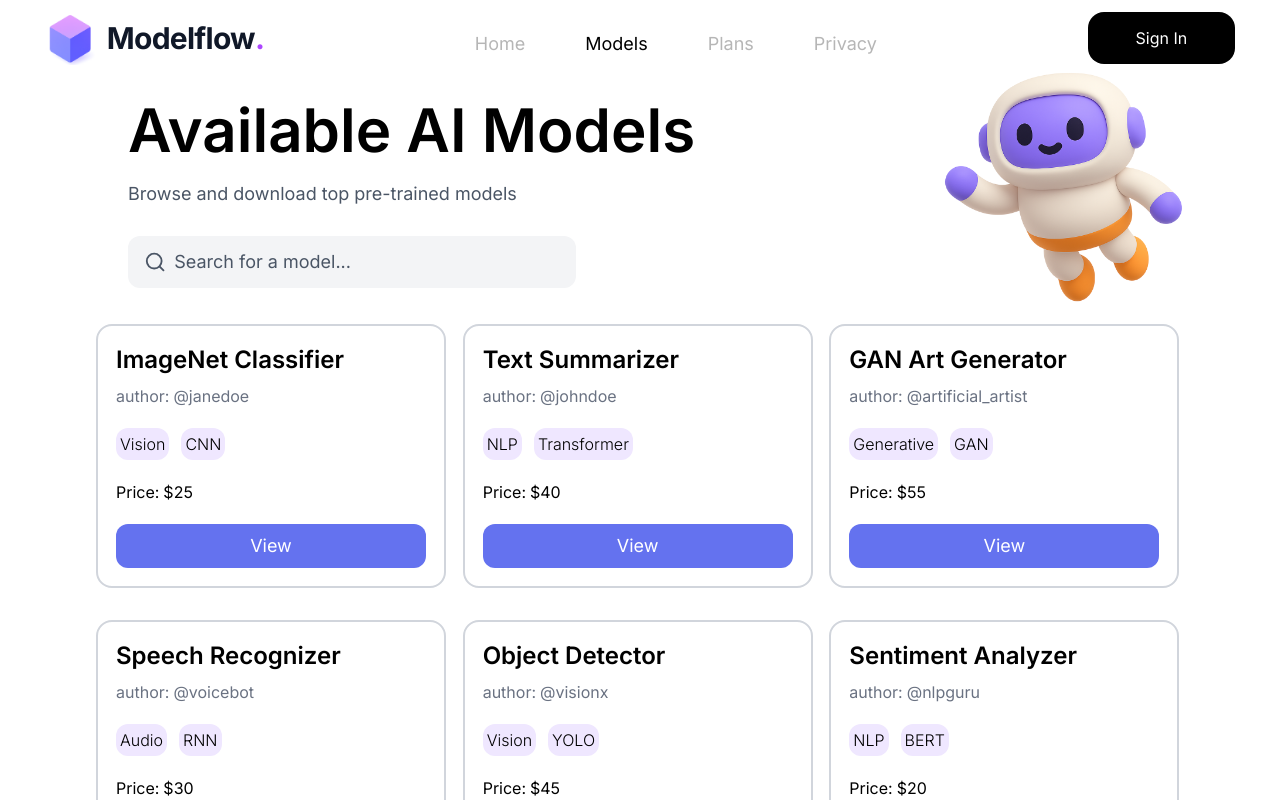
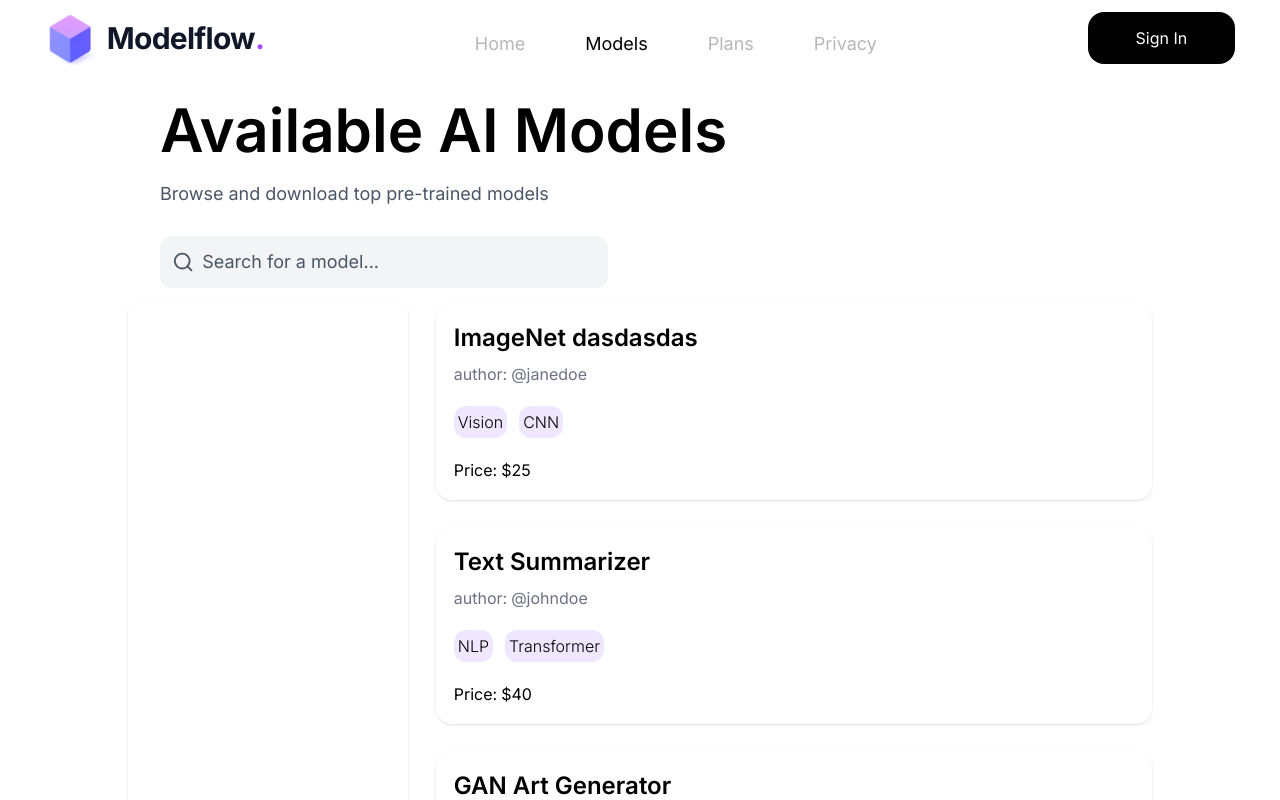
Before and after one commit to Dalaqa25/ModelFlow_nextJS, a Next.js app: page /modelsList in a window 1280 px wide. Shown: the top 800 px of the page. Built offline with nearby package versions, Linux system fonts and the light colour scheme.

Commit message:
model list page layout updated

```diff
--- a/app/components/modelBox.jsx
+++ b/app/components/modelBox.jsx
@@ -1,13 +1,16 @@
 import modelData from 'app/modelsList/modeldata.js'
+import {Search} from "lucide-react";
 
 export default function modelBox() {
     return (
-        <div className='grid grid-cols-3 gap-3'>
+        <div className='flex gap-7 w-full'>
+            <div className='h-[700px] w-[400px] hidden md:block rounded-lg shadow'>
+            </div>
+            <section className='flex flex-col gap-7 w-full'>
                 {modelData.map(model => (
-                <div key={model.id} className='border-gray-300 w-[350px] border-2 p-1 rounded-2xl overflow-hidden mt-5'>
+                    <div key={model.id} className='shadow p-1 rounded-2xl overflow-hidden cursor-pointer hover:bg-gray-50 transition-all'>
                         <div className='p-3.5 flex flex-col gap-5'>
                             <div className='flex gap-4'>
-
                                 <div className='flex flex-col gap-2'>
                                     <h2 className='text-2xl font-semibold'>{model.name}</h2>
                                     <span className='flex gap-1 text-gray-500'>
@@ -25,10 +28,10 @@ export default function modelBox() {
                             <span className='flex gap-1'>
                                 Price: <span className='flex'>$<p>{model.price}</p></span>
                             </span>
-                        <button className='btn-primary text-white rounded-xl py-2 text-lg'>View</button>
                         </div>
                     </div>
                 ))}
+            </section>
         </div>
     )
 }
--- a/app/modelsList/modeldata.js
+++ b/app/modelsList/modeldata.js
@@ -1,7 +1,7 @@
 const modelData = [
     {
         id: 1,
-        name: "ImageNet Classifier",
+        name: "ImageNet dasdasdas",
         author: "@janedoe",
         tags: ["Vision", "CNN"],
         price: 25
--- a/app/modelsList/page.jsx
+++ b/app/modelsList/page.jsx
@@ -3,9 +3,8 @@ import ModelBox from 'app/components/modelBox';
 
 export default function ModelsList() {
     return (
-        <div className="mt-15 mx-auto w-[85%] max-w-[1200px] ">
+        <div className="mt-15 mx-auto w-[80%] max-w-[1500px] ">
             <div className="flex justify-between items-center h-full px-4">
-                {/* Text and Search Section */}
                 <div className="flex flex-col p-4 w-full">
                     <h1 className="text-6xl font-semibold">
                         Available AI Models
@@ -13,7 +12,7 @@ export default function ModelsList() {
                     <p className="text-gray-600 text-lg mt-5 mb-7">
                         Browse and download top pre-trained models
                     </p>
-                    <div className="flex items-center bg-gray-100 rounded-xl px-4 py-3 w-full max-w-md">
+                    <div className="flex items-center bg-gray-100 rounded-xl px-3 py-3 w-[75%] max-w-md">
                         <Search className="w-6 h-6 text-gray-600 mr-2" />
                         <input
                             type="text"
@@ -22,13 +21,6 @@ export default function ModelsList() {
                         />
                     </div>
                 </div>
-                {/* Image Section */}
-                    <img
-                        src="herolist.png"
-                        alt="herolist"
-                        className="absolute w-[300px] right-15 top-10 -z-50"
-                    />
-
             </div>
             <ModelBox />
         </div>
```
Lines whose indentation alone changed are shown as unchanged.
